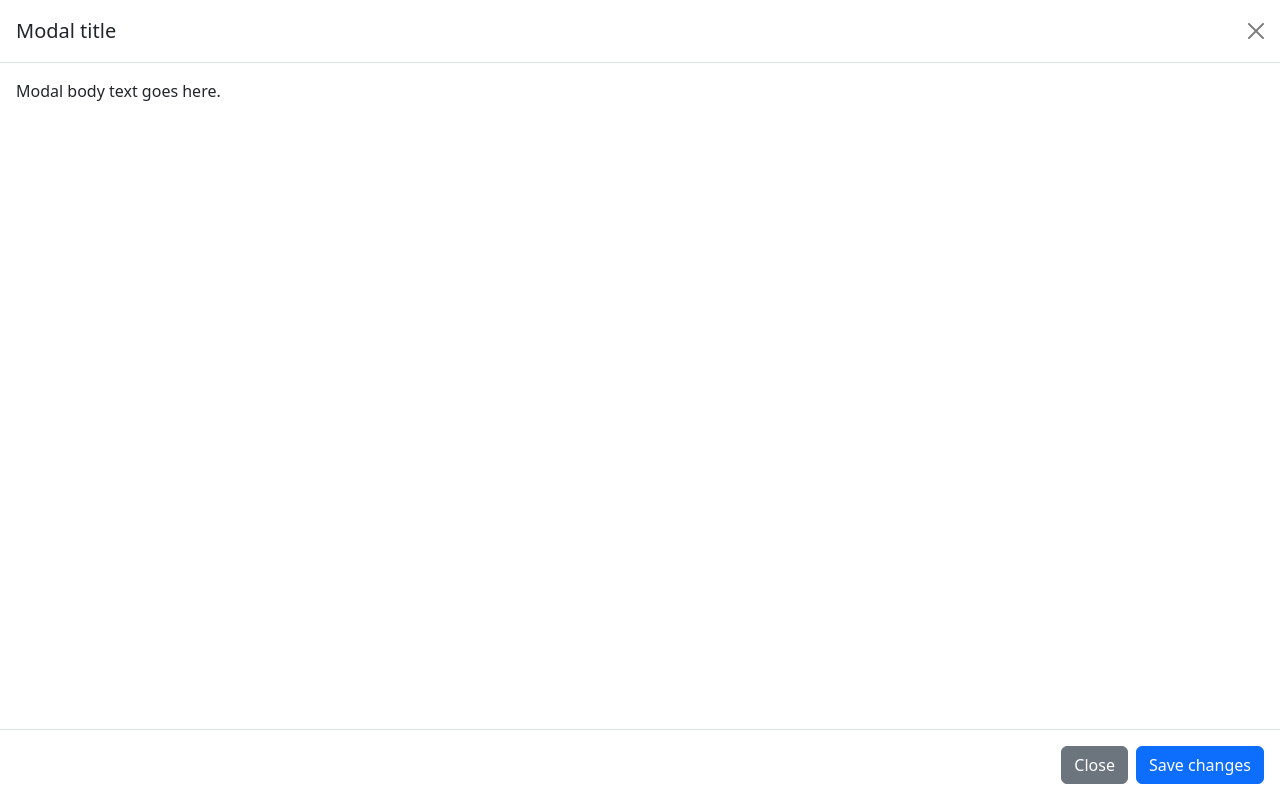
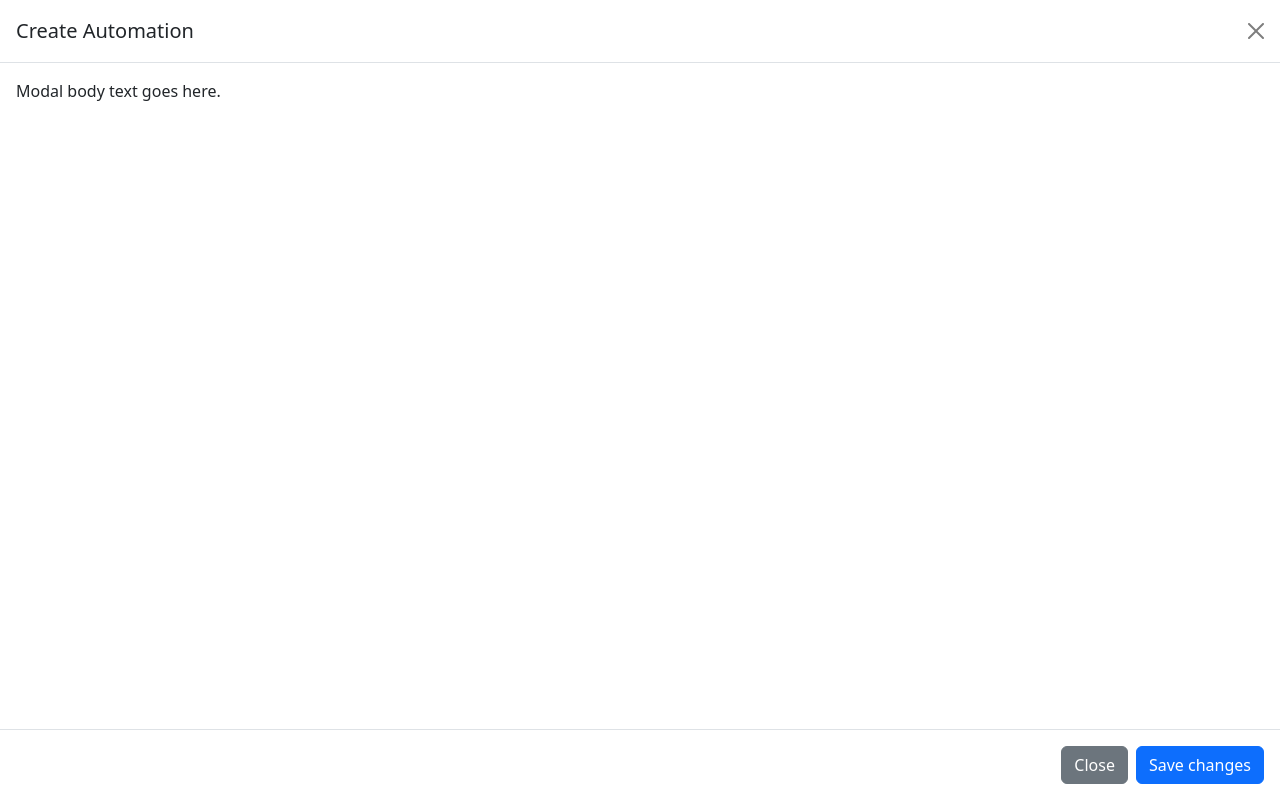
Before and after one commit to ganglio/writing, a React (Create React App) app in the folder fe/: page / in a window 1280 px wide. Both pictures are taken after a click on the button 1252 px from the left and 779 px from the top of the page. Built offline with nearby package versions, Linux system fonts and the light colour scheme.

Commit message:
generalised modals

```diff
--- a/fe/src/modals/createautomation.js
+++ b/fe/src/modals/createautomation.js
@@ -1,23 +1,11 @@
+import Modal from './modal';
+
 const CreateAutomation = () => {
     return (
-        <div className="modal show d-block" tabIndex="-1" aria-hidden="false">
-            <div className="modal-dialog modal-fullscreen">
-                <div className="modal-content">
-                    <div className="modal-header">
-                        <h5 className="modal-title">Modal title</h5>
-                        <button type="button" className="btn-close" data-bs-dismiss="modal" aria-label="Close"></button>
-                    </div>
-                    <div className="modal-body">
-                        <p>Modal body text goes here.</p>
-                    </div>
-                    <div className="modal-footer">
-                        <button type="button" className="btn btn-secondary" data-bs-dismiss="modal">Close</button>
-                        <button type="button" className="btn btn-primary">Save changes</button>
-                    </div>
-                </div>
-            </div>
-        </div>
-    )
+        <Modal title="Create Automation" onSave={() => {}}>
+            <p>Modal body text goes here.</p>
+        </Modal>
+    );
 }
 
 export default CreateAutomation;
--- /dev/null
+++ b/fe/src/modals/modal.js
@@ -0,0 +1,34 @@
+import { useContext } from 'react';
+
+import GlobalContext from '../context/global';
+
+const Modal = ({ title, children, onSave }) => {
+
+    const { dispatch } = useContext(GlobalContext.Context);
+
+    const onClose = () => {
+        dispatch({ type: GlobalContext.Actions.TOGGLE_MODAL });
+    }
+
+    return (
+        <div className="modal show d-block" tabIndex="-1" aria-hidden="false">
+            <div className="modal-dialog modal-fullscreen">
+                <div className="modal-content">
+                    <div className="modal-header">
+                        <h5 className="modal-title">{title}</h5>
+                        <button type="button" className="btn-close" data-bs-dismiss="modal" aria-label="Close"></button>
+                    </div>
+                    <div className="modal-body">
+                        { children }
+                    </div>
+                    <div className="modal-footer">
+                        <button type="button" className="btn btn-secondary" data-bs-dismiss="modal" onClick={onClose}>Close</button>
+                        <button type="button" className="btn btn-primary" onClick={onSave}>Save changes</button>
+                    </div>
+                </div>
+            </div>
+        </div>
+    )
+}
+
+export default Modal;
```
